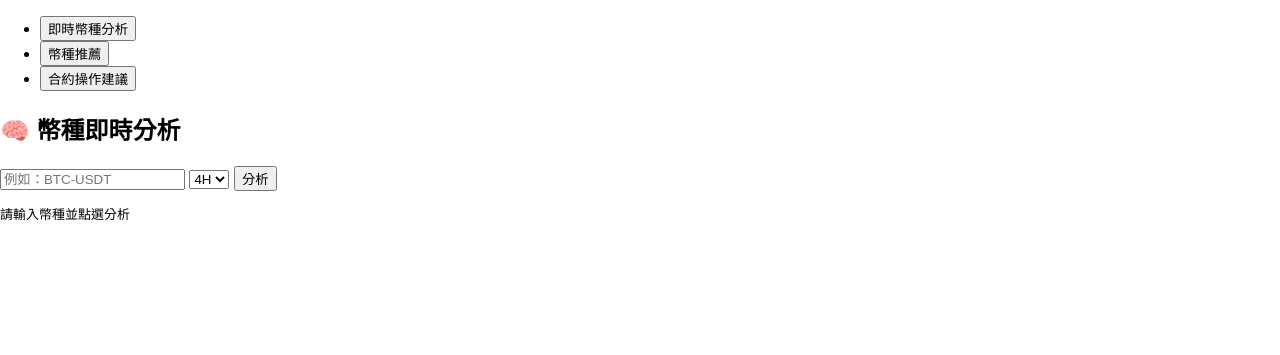
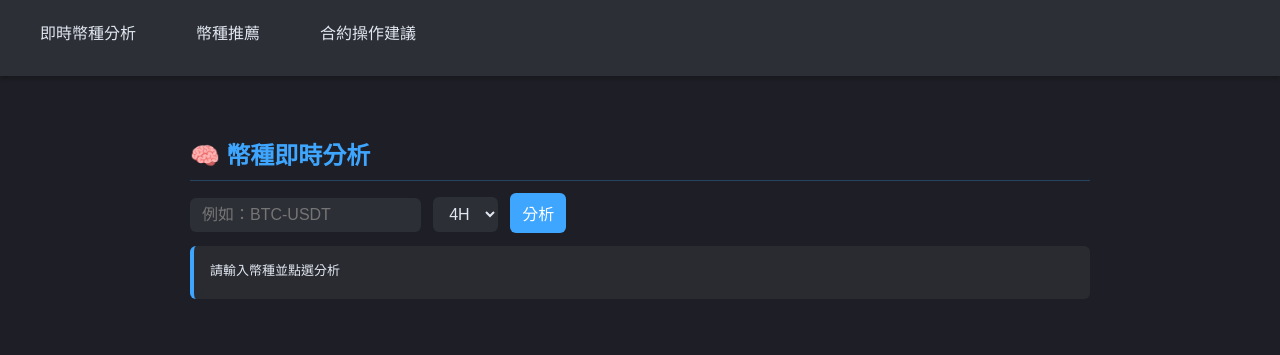
Before and after one commit to chasen8/Ai, a plain HTML site: page index.html in a window 1280 px wide. Drawn offline with Linux system fonts and the light colour scheme; no server answers.

Commit message:
Update style.css

```diff
--- a/style.css
+++ b/style.css
@@ -1,9 +1,106 @@
 body {
-  font-family: Arial, sans-serif;
+  margin: 0;
+  font-family: "Segoe UI", Roboto, sans-serif;
+  background-color: #1e1f26;
+  color: #e1e7f0;
+  line-height: 1.6;
+}
+
+nav {
+  background-color: #2c2f36;
+  padding: 12px 24px;
+  box-shadow: 0 2px 5px rgba(0, 0, 0, 0.3);
+}
+
+.navbar {
+  list-style: none;
+  display: flex;
+  gap: 20px;
   margin: 0;
   padding: 0;
 }
 
-nav {
-  background-color: #
-::contentReference[oaicite:0]{index=0}
+.navbar li button {
+  background: none;
+  border: none;
+  color: #e1e7f0;
+  font-size: 16px;
+  cursor: pointer;
+  padding: 8px 16px;
+  transition: background 0.2s;
+  border-radius: 6px;
+}
+
+.navbar li button:hover,
+.navbar li button.active {
+  background-color: #3ea6ff33;
+  color: #3ea6ff;
+}
+
+section {
+  max-width: 900px;
+  margin: 0 auto;
+  padding: 40px 20px;
+}
+
+h2 {
+  color: #3ea6ff;
+  margin-bottom: 12px;
+  border-bottom: 1px solid #3ea6ff44;
+  padding-bottom: 6px;
+}
+
+input,
+select,
+button {
+  margin-right: 8px;
+  padding: 8px 12px;
+  font-size: 16px;
+  border-radius: 6px;
+  border: none;
+}
+
+input,
+select {
+  background-color: #2c2f36;
+  color: #e1e7f0;
+}
+
+button {
+  background-color: #3ea6ff;
+  color: #fff;
+  cursor: pointer;
+  border: none;
+  transition: background 0.2s ease;
+}
+
+button:hover {
+  background-color: #56b6ff;
+}
+
+pre {
+  background-color: #2a2b31;
+  padding: 16px;
+  border-radius: 6px;
+  color: #e1e7f0;
+  white-space: pre-wrap;
+  word-break: break-word;
+  border-left: 4px solid #3ea6ff;
+}
+
+ul {
+  padding-left: 20px;
+}
+
+li {
+  margin-bottom: 12px;
+  color: #e1e7f0;
+}
+
+li b {
+  color: #3ea6ff;
+}
+
+.error {
+  color: #ff805d;
+}
```
